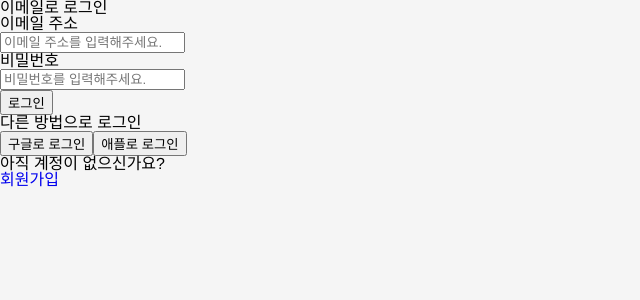
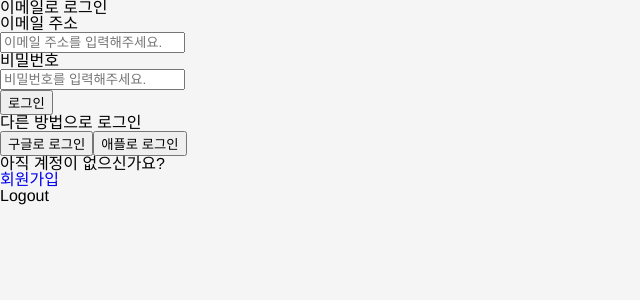
Before and after one commit to MyNameSieun/YouCanFunding, a React (Create React App) app: page /login in a window 1280 px wide. Shown: the top 300 px of the page, without its empty margins (0-640 px from the left). Built offline with nearby package versions, Linux system fonts and the light colour scheme; no server answers.

Commit message:
Feat: Logout - Logout 컴포넌트 생성

```diff
--- /dev/null
+++ b/src/components/common/Logout.jsx
@@ -0,0 +1,7 @@
+import React from 'react';
+
+function Logout() {
+  return <div>Logout</div>;
+}
+
+export default Logout;
--- a/src/pages/Login.jsx
+++ b/src/pages/Login.jsx
@@ -1,3 +1,4 @@
+import Logout from 'components/common/Logout';
 import { auth } from '../firebase';
 import { signInWithEmailAndPassword } from 'firebase/auth';
 import React, { useState } from 'react';
@@ -77,6 +78,7 @@
         <p>아직 계정이 없으신가요?</p>
         <a href="/signup">회원가입</a>
       </div>
+      <Logout />
     </div>
   );
 }
```
